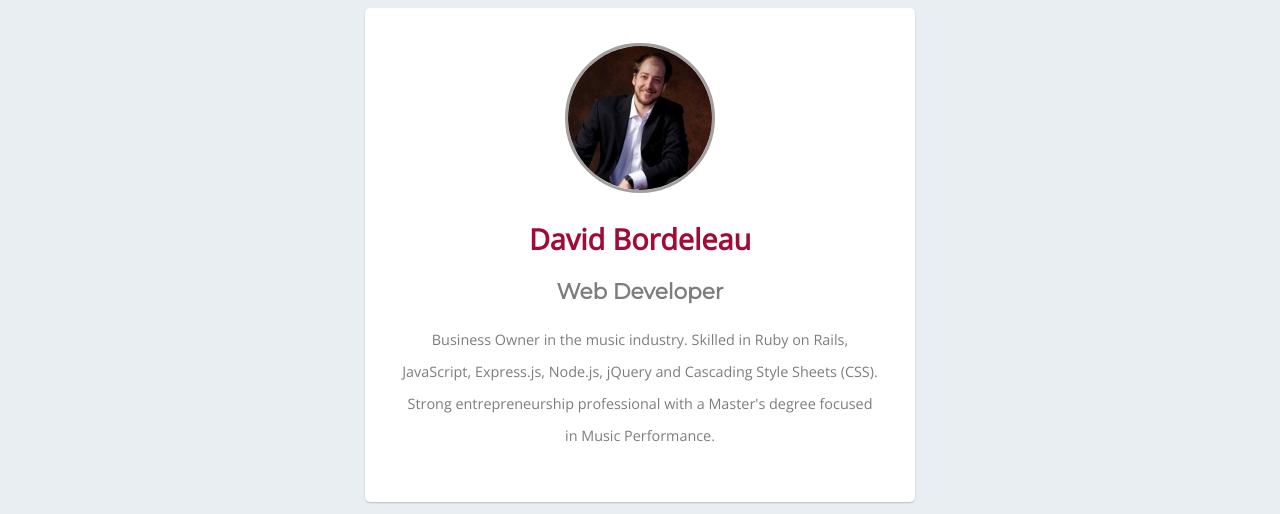
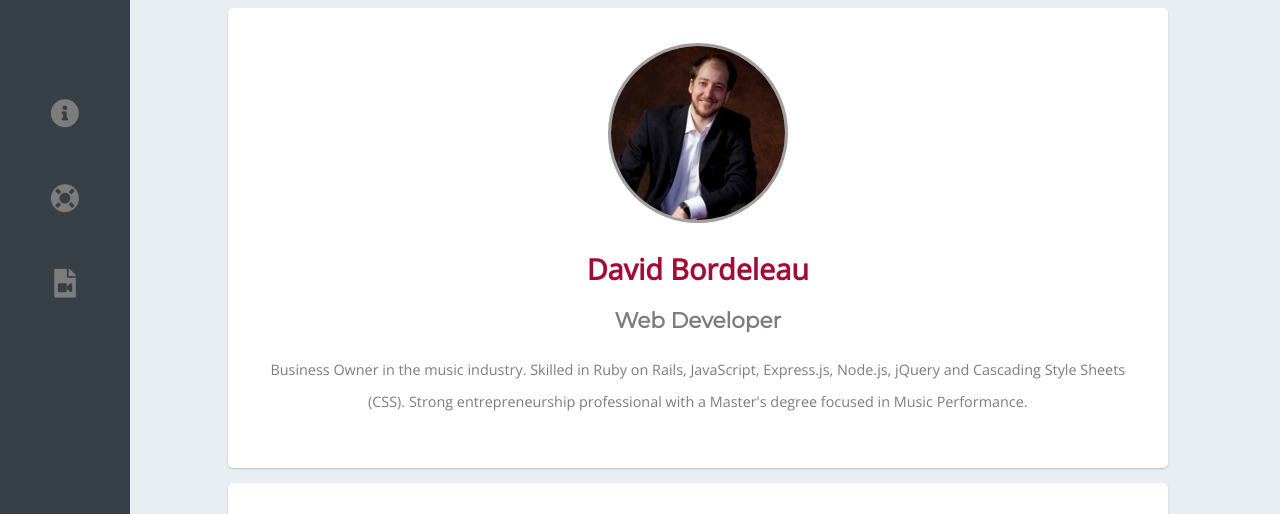
Before and after one commit to davidbordeleau/profile, a plain HTML site: page index.html in a window 1280 px wide. Shown: the top 514 px of the page. Drawn offline with nearby package versions, Linux system fonts and the light colour scheme.

Commit message:
make my profile prettier

```diff
--- a/index.html
+++ b/index.html
@@ -8,19 +8,28 @@
     <title>Profile</title>
   </head>
   <body>
+    <div id="sidebar">
+      <a href="#info"><i class="fa fa-info-circle fa-2x icon-padding"></i></a><br>
+      <a href="#language"><i class="fa fa-life-ring fa-2x icon-padding"></i></a><br>
+      <a href="#movies"><i class="fa fa-file-video fa-2x icon-padding"></i></a><br>
+    </div>
+    <div id="page-content">
       <div class="container">
+        <div id="info">
           <div class="card">
             <img src="images/profile_picture.jpg" alt="myself" class="round-image" id="image-profile">
             <h1>David Bordeleau</h1>
             <h2>Web Developer</h2>
             <p>Business Owner in the music industry. Skilled in Ruby on Rails, JavaScript, Express.js, Node.js, jQuery and Cascading Style Sheets (CSS). Strong entrepreneurship professional with a Master's degree focused in Music Performance.</p>
           </div>
+        </div>
         <div class="card">
           <ul class="list-inline">
-          <li><a href="https://www.linkedin.com/in/david-bordeleau-a39434156/" target="_blank"><i class="fab fa-linkedin fa-2x"></i><br> Linkedin</a></li>
-          <li><a href="https://github.com/davidbordeleau" target="_blank"><i class="fab fa-github fa-2x"></i><br> Github</a></li>
+            <li><a href="https://www.linkedin.com/in/david-bordeleau-a39434156/" class="link-color" target="_blank"><i class="fab fa-linkedin fa-2x"></i><br> Linkedin</a></li>
+            <li><a href="https://github.com/davidbordeleau" class="link-color" target="_blank"><i class="fab fa-github fa-2x"></i><br> Github</a></li>
           </ul>
         </div>
+        <div id="language">
           <div class="card">
             <h2>My Programming Languages</h2>
             <table>
@@ -48,6 +57,8 @@
               </tr>
             </table>
           </div>
+        </div>
+        <div id="movies">
           <div class="card">
             <h2>My Favorite movies</h2>
             <table>
@@ -83,5 +94,7 @@
             </table>
           </div>
         </div>
+      </div>
+    </div>
   </body>
 </html>
--- a/style.css
+++ b/style.css
@@ -6,9 +6,28 @@ body {
   line-height: 2rem;
 }
 
+#sidebar {
+  position: fixed;
+  width: 130px;
+  left: 0;
+  top: 0;
+  bottom: 0;
+  background-color: #384047;
+  text-align: center;
+  padding-top: 50px;
+}
+
+#page-content {
+  margin-left: 220px;
+}
+
 #image-profile {
-  width: 30%;
+  width: 20%;
   border: 3px solid rgb(163, 159, 159);
+}
+
+.icon-padding {
+  padding-top: 50px;
 }
 
 .round-image {
@@ -17,8 +36,8 @@ body {
 
 .container {
   text-align: center;
-  margin: 0 auto;
-  width: 550px;
+  margin: 0;
+  width: 90%;
 }
 
 .card {
@@ -29,7 +48,7 @@ body {
   border-radius: 5px;
 }
 
-.list-inline > li {
+.list-inline>li {
   display: inline-block;
   padding: 0px 20px;
 }
@@ -40,6 +59,14 @@ body {
 
 .text-left {
   text-align: left;
+}
+
+.link-color {
+  color: #BD6B73;
+}
+
+.link-color:hover {
+  color: #69353F;
 }
 
 ul {
@@ -56,27 +83,25 @@ h3 {
 }
 
 a {
-  color: #BD6B73;
   text-decoration: none;
+  color: #7D7D7D;
 }
 
 a:hover {
-  color: #69353F;
+  color: white;
 }
 
-@media (max-width: 960px) {
-  .container {
-    width: 550px;
-  }
-}
-@media (max-width: 720px) {
-  .container {
-    width: 500px;
-  }
-}
-@media (max-width: 540px) {
+@media (max-width: 640px) {
   .container {
     width: 400px;
   }
 
+  #page-content {
+    margin-left: 20px;
+  }
+
+  #sidebar {
+    display: none;
+  }
+
 }
```
Lines whose indentation alone changed are shown as unchanged.
